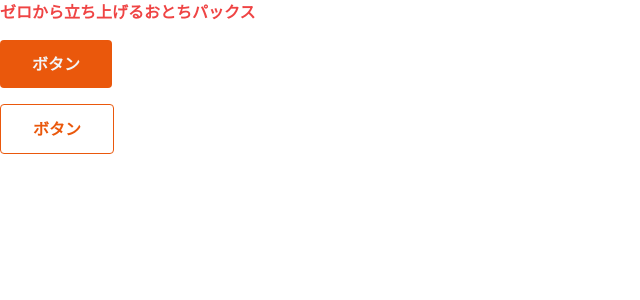
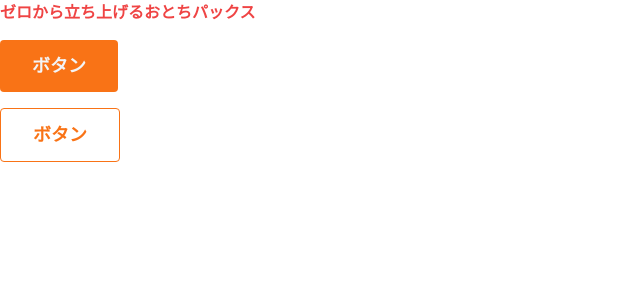
Before and after one commit to knm22mukk/otochi-packs, a Next.js app: page / in a window 1280 px wide. Shown: the top 300 px of the page, without its empty margins (0-640 px from the left). Built offline with nearby package versions, Linux system fonts and the light colour scheme.

Commit message:
Buttonにhoverアクションを追加しました

```diff
--- a/src/components/Button.tsx
+++ b/src/components/Button.tsx
@@ -7,7 +7,7 @@ export function Button({ buttonType, buttonText }: Props) {
   return (
     <button
       type={buttonType}
-      className='rounded bg-orange-600 px-8 py-3 font-bold text-gray-100'
+      className='rounded bg-orange-500 px-8 py-3 text-lg font-bold text-gray-100 hover:bg-orange-600'
     >
       {buttonText}
     </button>
@@ -18,7 +18,7 @@ export function BorderButton({ buttonType, buttonText }: Props) {
   return (
     <button
       type={buttonType}
-      className='rounded border border-orange-600 px-8 py-3 font-bold text-orange-600'
+      className='rounded border border-orange-500 px-8 py-3 text-lg font-bold text-orange-500 hover:bg-orange-600 hover:text-white'
     >
       {buttonText}
     </button>
```
